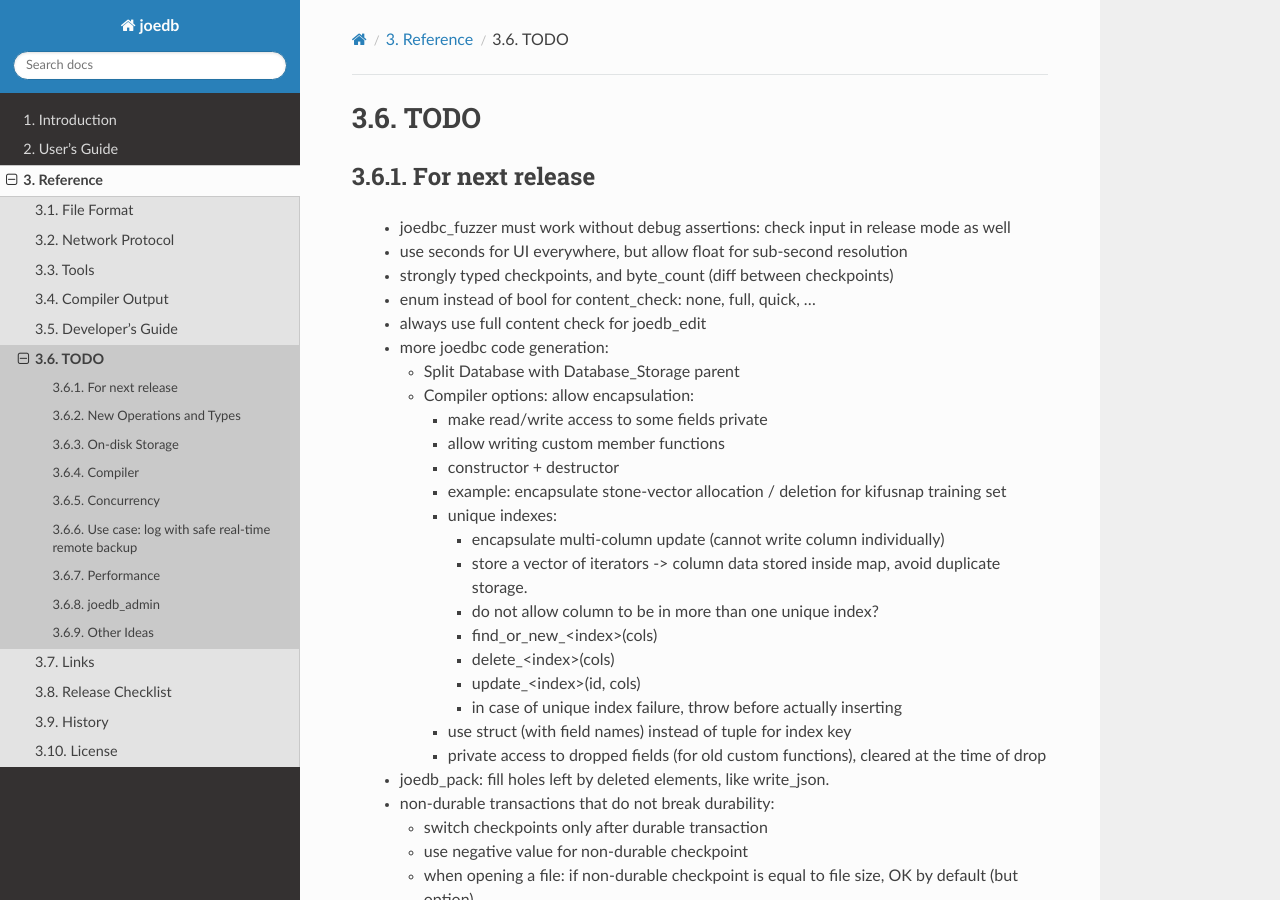
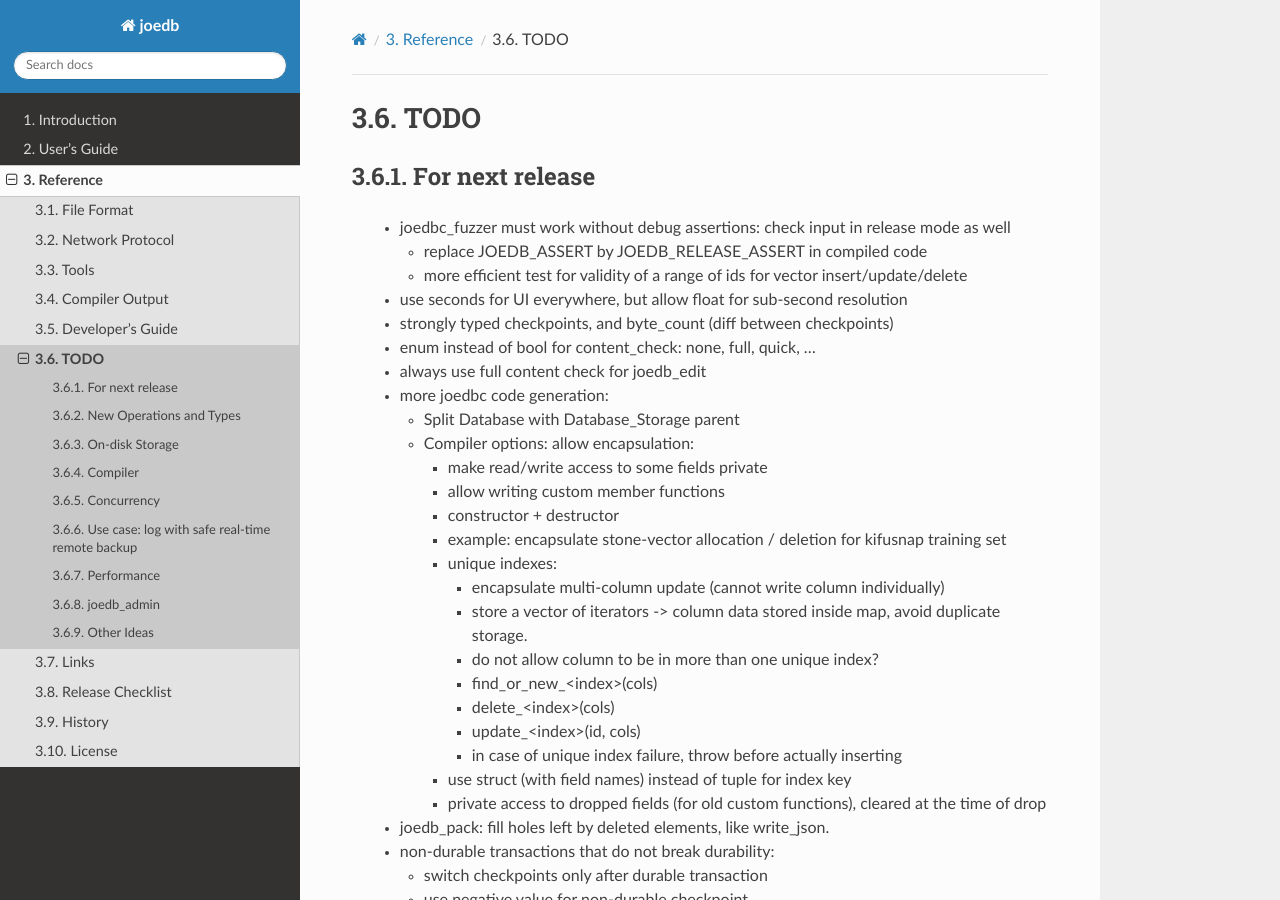
Before and after one commit to Remi-Coulom/joedb, a Sphinx documentation site: the page built from doc/source/todo.rst, in a window 1280 px wide and 900 px high. Built offline with Sphinx 7.4.7 and the Read the Docs theme 3.1.0, drawn with Linux system fonts in a browser that asks for light colours; formulas are drawn with MathJax 3.

Commit message:
getting read for JOEDB_RELEASE_ASSERT

```diff
--- a/doc/source/todo.rst
+++ b/doc/source/todo.rst
@@ -5,6 +5,10 @@ For next release
 ----------------
 
  - joedbc_fuzzer must work without debug assertions: check input in release mode as well
+
+   - replace JOEDB_ASSERT by JOEDB_RELEASE_ASSERT in compiled code
+   - more efficient test for validity of a range of ids for vector insert/update/delete
+
  - use seconds for UI everywhere, but allow float for sub-second resolution
  - strongly typed checkpoints, and byte_count (diff between checkpoints)
  - enum instead of bool for content_check: none, full, quick, ...
```
Also changed, not shown: 2 other files.
